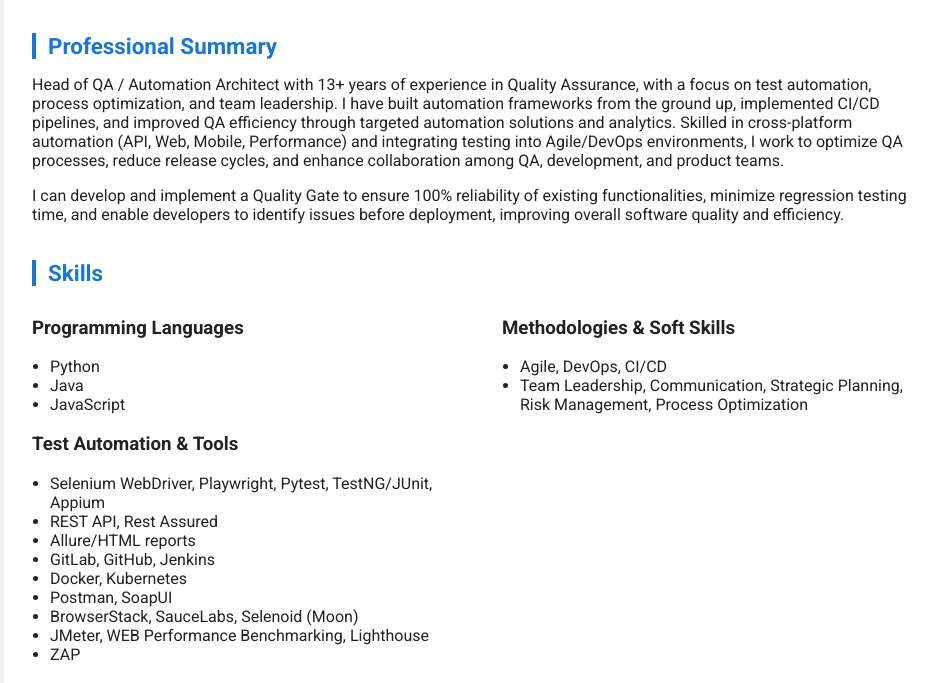
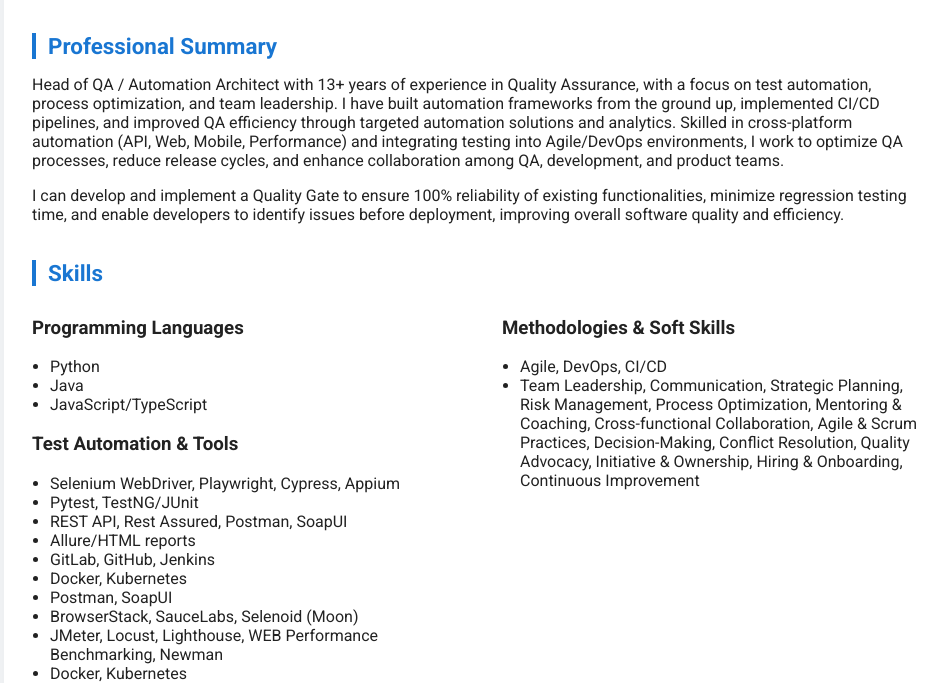
Before and after one commit to dimit999/CV_DZMITRY_ANANYEU, a plain HTML site: page index.html in a window 1280 px wide. Shown: the part 249-932 px from the top of the page, without its empty margins (158-1105 px from the left). Drawn offline with Linux system fonts and the light colour scheme.

Commit message:
Update index.html

```diff
--- a/index.html
+++ b/index.html
@@ -41,18 +41,21 @@
           <ul>
             <li>Python</li>
             <li>Java</li>
-            <li>JavaScript</li>
+            <li>JavaScript/TypeScript</li>
           </ul>
           <h3>Test Automation & Tools</h3>
           <ul>
-            <li>Selenium WebDriver, Playwright, Pytest, TestNG/JUnit, Appium</li>
-            <li>REST API, Rest Assured</li>
+            <li>Selenium WebDriver, Playwright, Cypress, Appium</li>
+            <li>Pytest, TestNG/JUnit</li>
+            <li>REST API, Rest Assured, Postman, SoapUI</li>
             <li>Allure/HTML reports</li>
             <li>GitLab, GitHub, Jenkins</li>
             <li>Docker, Kubernetes</li>
             <li>Postman, SoapUI</li>
             <li>BrowserStack, SauceLabs, Selenoid (Moon)</li>
-            <li>JMeter, WEB Performance Benchmarking, Lighthouse</li>
+            <li>JMeter, Locust, Lighthouse, WEB Performance Benchmarking, Newman</li>
+            <li>Docker, Kubernetes</li>
+            <li>Flake8, ESLint, SonarQube, Checkstyle (Java)</li>
             <li>ZAP</li>
           </ul>
         </div>
@@ -60,7 +63,7 @@
           <h3>Methodologies & Soft Skills</h3>
           <ul>
             <li>Agile, DevOps, CI/CD</li>
-            <li>Team Leadership, Communication, Strategic Planning, Risk Management, Process Optimization</li>
+            <li>Team Leadership, Communication, Strategic Planning, Risk Management, Process Optimization, Mentoring & Coaching, Cross-functional Collaboration, Agile & Scrum Practices, Decision-Making, Conflict Resolution, Quality Advocacy, Initiative & Ownership, Hiring & Onboarding, Continuous Improvement</li>
           </ul>
         </div>
       </div>
```
